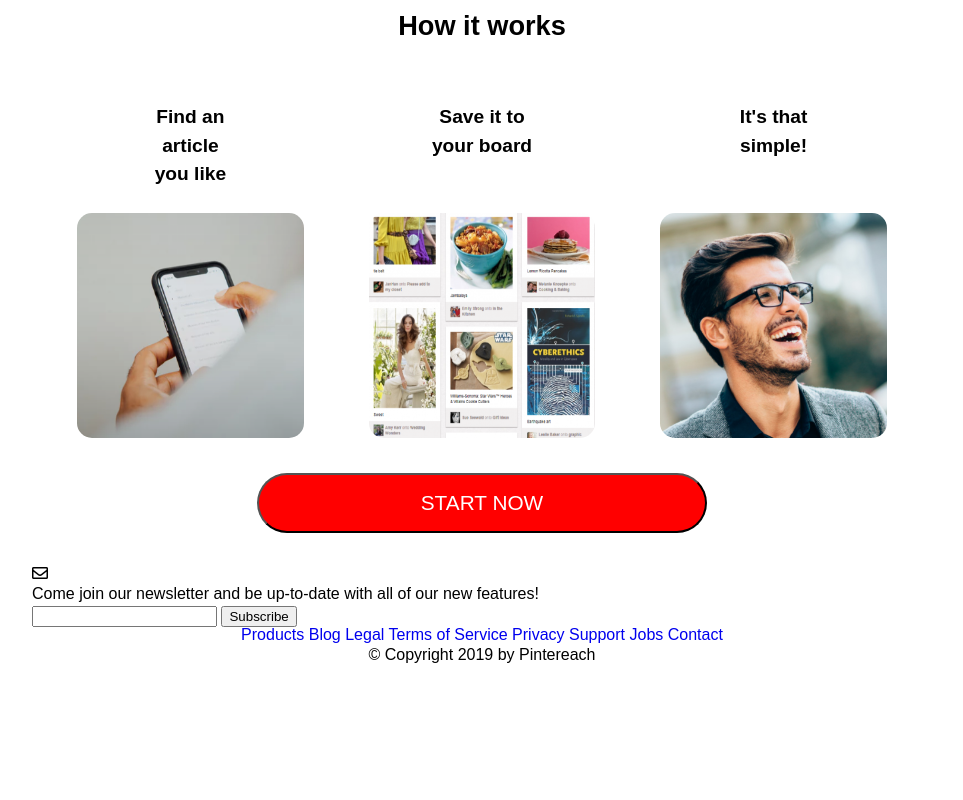
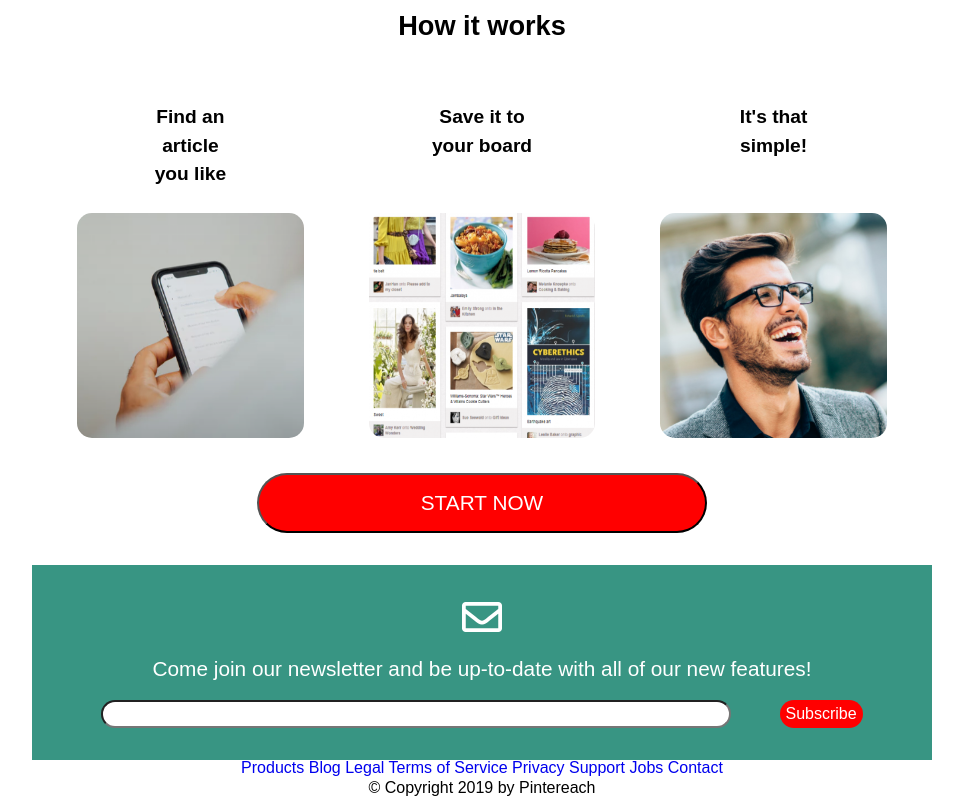
Before and after one commit to pintereach-bw/User-Interface, a plain HTML site: page index.html in a window 1280 px wide. Shown: the part 746-1546 px from the top of the page, without its empty margins (158-1121 px from the left). Before the commit the page ends 1413 px from the top, so only its background shows below. Drawn offline with nearby package versions, Linux system fonts and the light colour scheme; a web font is replaced by a local one.

Commit message:
Updated newsletter styles

```diff
--- a/less/newsletter.less
+++ b/less/newsletter.less
@@ -0,0 +1,50 @@
+.newsletter {
+  background-color: #389583;
+  display: flex;
+  flex-direction: column;
+  align-items: center;
+  padding: 2rem 5%;
+
+  .newsletter-description {
+    display: flex;
+    flex-direction: column;
+    align-items: center;
+
+    .far.fa-envelope {
+      font-size: 2.5rem;
+      color: white;
+    }
+
+    p {
+      color: white;
+      font-size: 1.3rem;
+      margin: 1rem 0;
+    }
+  }
+
+  .newsletter-email {
+    width: 100%;
+    display: flex;
+    font-size: 1.3rem;
+    justify-content: space-around;
+
+    input {
+      width: 75%;
+      font-size: 1.2rem;
+      border-radius: 3rem;
+      padding-left: 1rem;
+    }
+
+    button {
+      font-size: 1rem;
+      border: none;
+      border-radius: 3rem;
+      background-color: red;
+      color: white;
+
+      &:hover {
+        background-color: rgb(255, 106, 106);
+      }
+    }
+  }
+}
```
Also changed, not shown: css/index.css.
